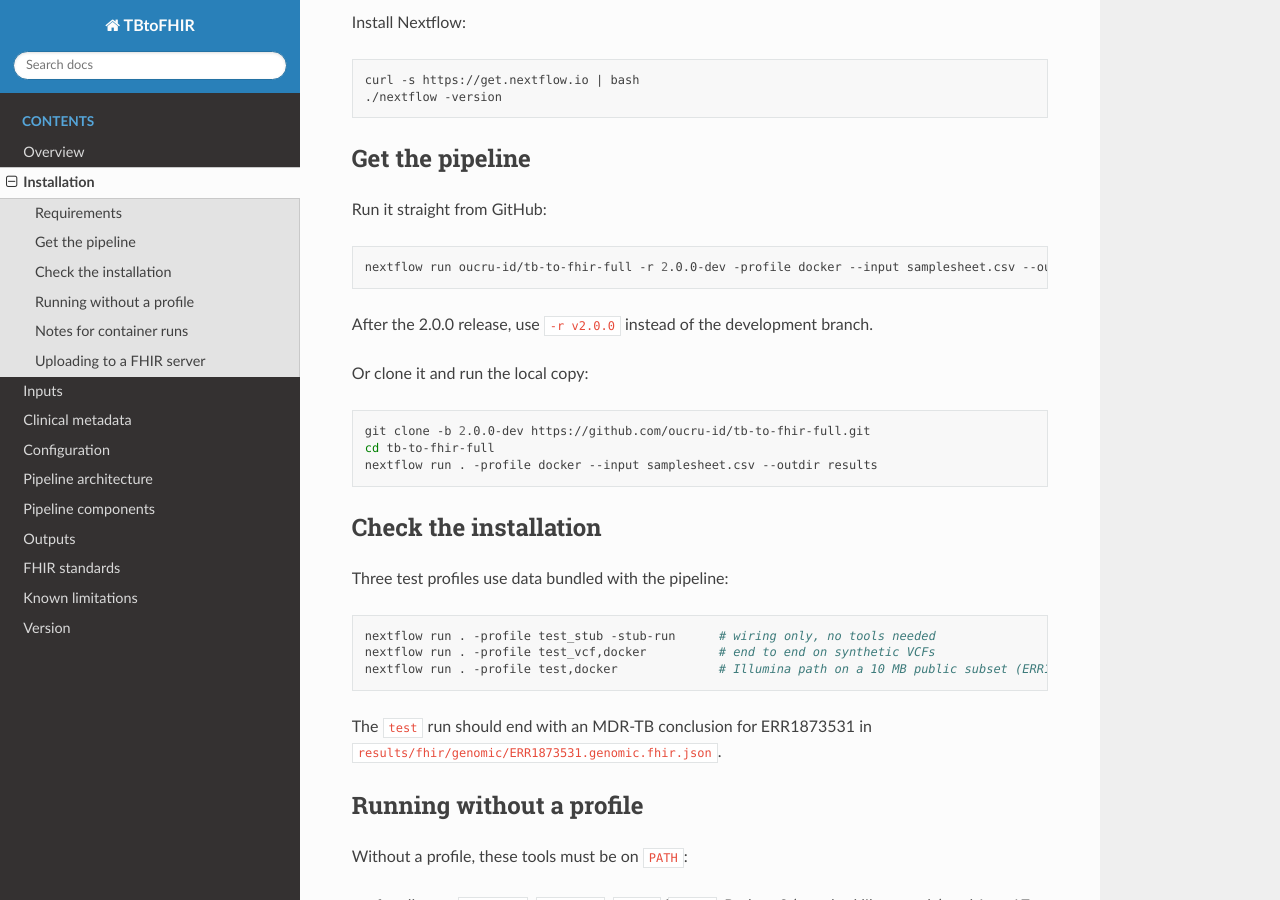
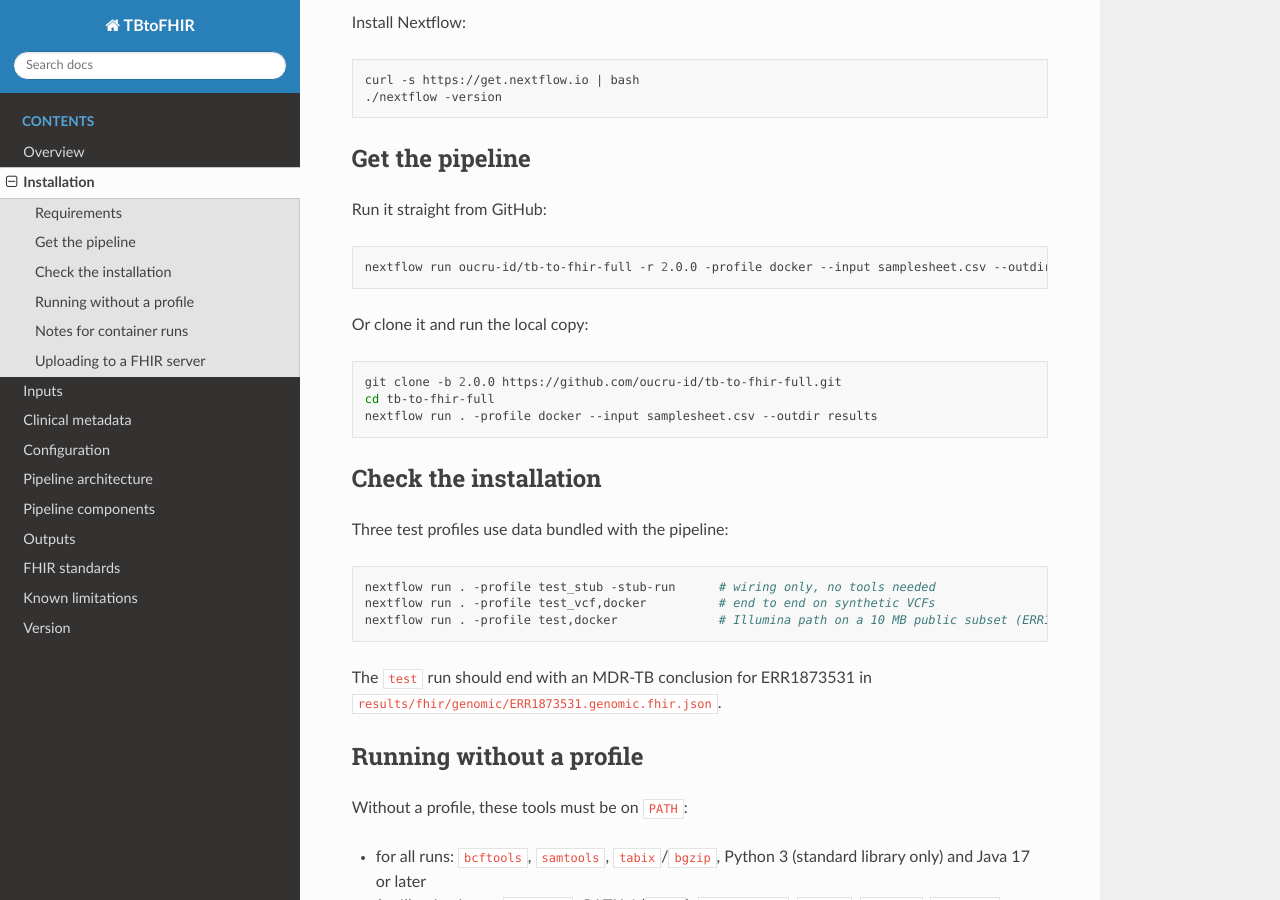
Before and after one commit to robind1/TB-pipeline-docs, a Sphinx documentation site: the page built from docs/source/installation.md, in a window 1280 px wide and 900 px high, scrolled down 543 px. Built offline with Sphinx 7.4.7 and the Read the Docs theme 3.1.0, drawn with Linux system fonts in a browser that asks for light colours.

Commit message:
Update installation.md

````diff
--- a/docs/source/installation.md
+++ b/docs/source/installation.md
@@ -28,15 +28,13 @@ curl -s https://get.nextflow.io | bash
 Run it straight from GitHub:
 
 ```bash
-nextflow run oucru-id/tb-to-fhir-full -r 2.0.0-dev -profile docker --input samplesheet.csv --outdir results
+nextflow run oucru-id/tb-to-fhir-full -r 2.0.0 -profile docker --input samplesheet.csv --outdir results
 ```
-
-After the 2.0.0 release, use `-r v2.0.0` instead of the development branch.
 
 Or clone it and run the local copy:
 
 ```bash
-git clone -b 2.0.0-dev https://github.com/oucru-id/tb-to-fhir-full.git
+git clone -b 2.0.0 https://github.com/oucru-id/tb-to-fhir-full.git
 cd tb-to-fhir-full
 nextflow run . -profile docker --input samplesheet.csv --outdir results
 ```
````
